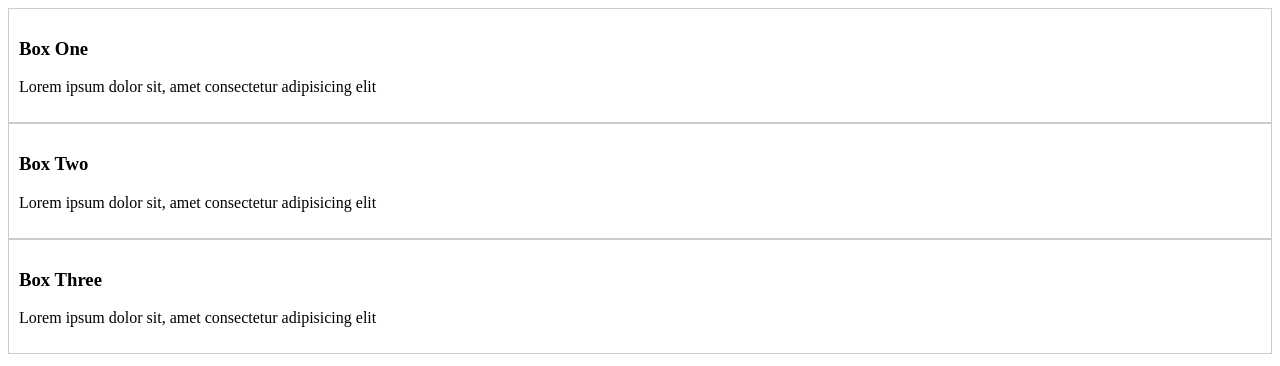
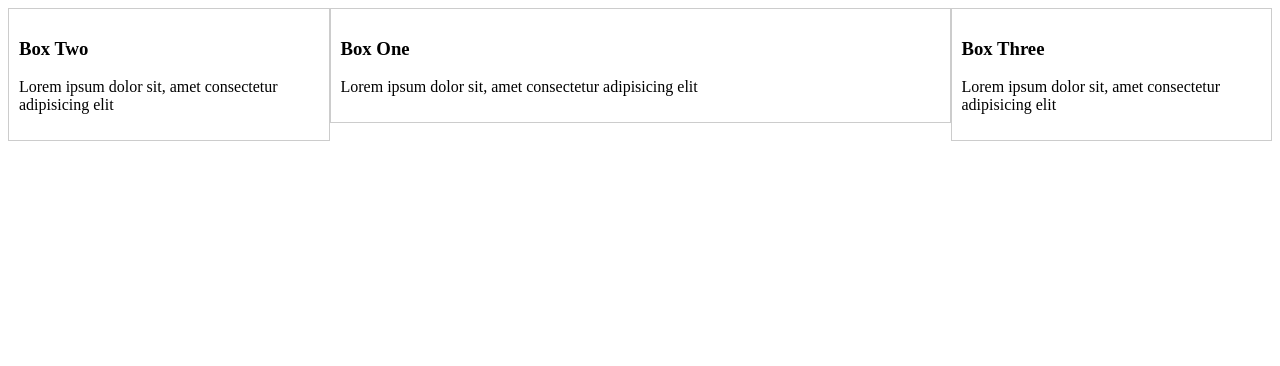
Before and after one commit to bartoszgajda55/Flexbox, a website: page index.html in a window 1280 px wide. Drawn offline with Linux system fonts and the light colour scheme.

Commit message:
Flexy fun.

```diff
--- a/index.html
+++ b/index.html
@@ -7,20 +7,24 @@
     <title>Document</title>
     <style>
         .container-1 {
-
+            display: flex;
+            align-items: flex-start;
         }
         .container-1 div {
             border: 1px solid #ccc;
             padding: 10px
         }
         .box-1 {
-
+            flex: 2;
+            order: 2;
         }
         .box-2 {
-
+            flex: 1;
+            order: 1;
         }
         .box-3 {
-
+            flex: 1;
+            order: 3;
         }
     </style>
 </head>
```
